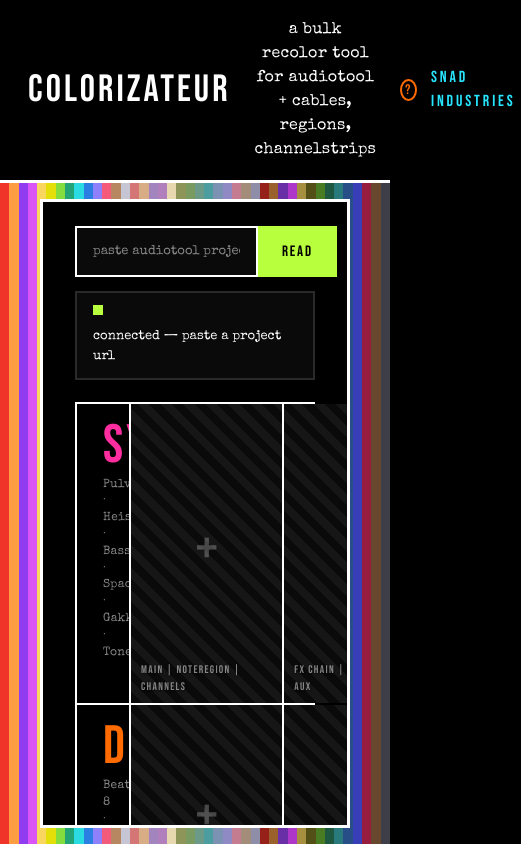
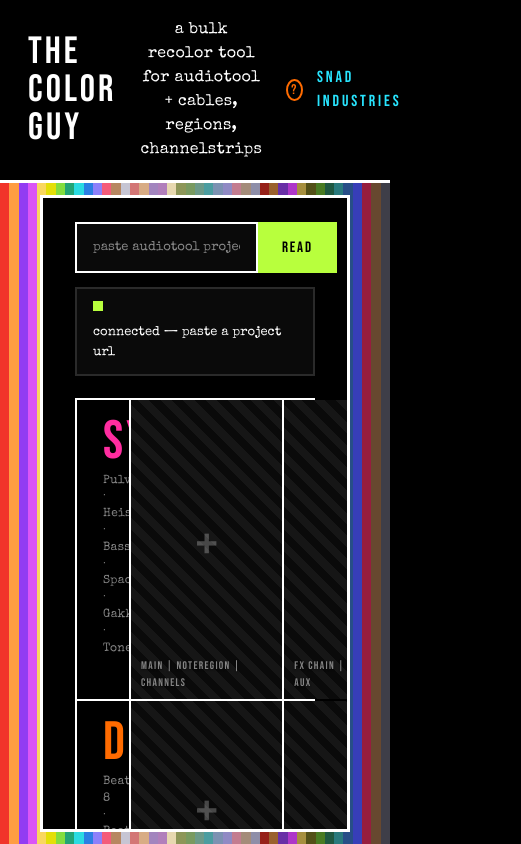
Before and after one commit to SnadBreugen/colorizateur, a website built with Vite: page index.html in a window 390 px wide. Shown: the whole page, 521 px wide, since content can reach past the window. Built offline with nearby package versions, Linux system fonts and the light colour scheme; what @audiotool/nexus would draw is missing.

Commit message:
rename to the color guy

```diff
--- a/index.html
+++ b/index.html
@@ -3,7 +3,7 @@
 <head>
   <meta charset="UTF-8" />
   <meta name="viewport" content="width=device-width, initial-scale=1.0" />
-  <title>colorizateur</title>
+  <title>the color guy</title>
   <link rel="preconnect" href="https://fonts.googleapis.com">
   <link rel="preconnect" href="https://fonts.gstatic.com" crossorigin>
   <link href="https://fonts.googleapis.com/css2?family=Bebas+Neue&family=Special+Elite&display=swap" rel="stylesheet">
@@ -156,8 +156,8 @@
     /* ─── Main ───────────────────────────────────────────────────── */
     main {
       position: absolute;
-      top: 28px;
-      bottom: 28px;
+      top: 16px;
+      bottom: 16px;
       left: 50%;
       transform: translateX(-50%);
       width: calc(100% - 240px);
@@ -172,8 +172,8 @@
     @media (max-width: 1100px) {
       main {
         width: calc(100% - 80px);
-        top: 16px;
-        bottom: 16px;
+        top: 12px;
+        bottom: 12px;
       }
     }
 
@@ -696,7 +696,7 @@
 <body>
   <header>
     <div class="logo">
-      <div class="logo-title">colorizateur</div>
+      <div class="logo-title">the color guy</div>
     </div>
     <div class="header-tagline">
       <span class="tagline-main">a bulk recolor tool for audiotool</span>
@@ -803,7 +803,7 @@
 
       <div class="help-content">
         <h3>What it does</h3>
-        <p>Colorizateur reads an Audiotool project, groups all devices into four families (Synths, Drums, Audio Devices, VST), and writes coordinated colors to every cable, region and mixer strip in the project.</p>
+        <p>The Color Guy reads an Audiotool project, groups all devices into four families (Synths, Drums, Audio Devices, VST), and writes coordinated colors to every cable, region and mixer strip in the project.</p>
 
         <h3>Workflow</h3>
         <ol>
```
